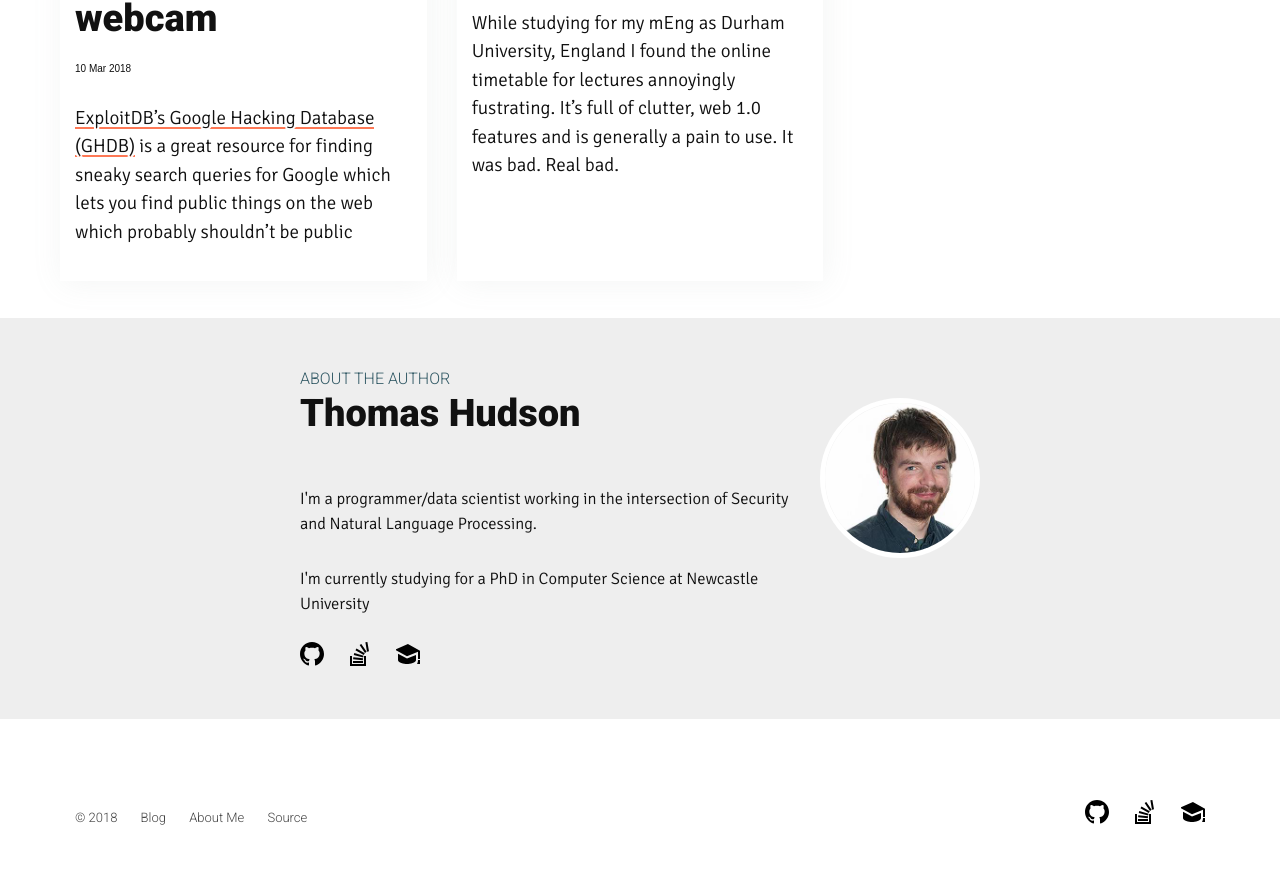
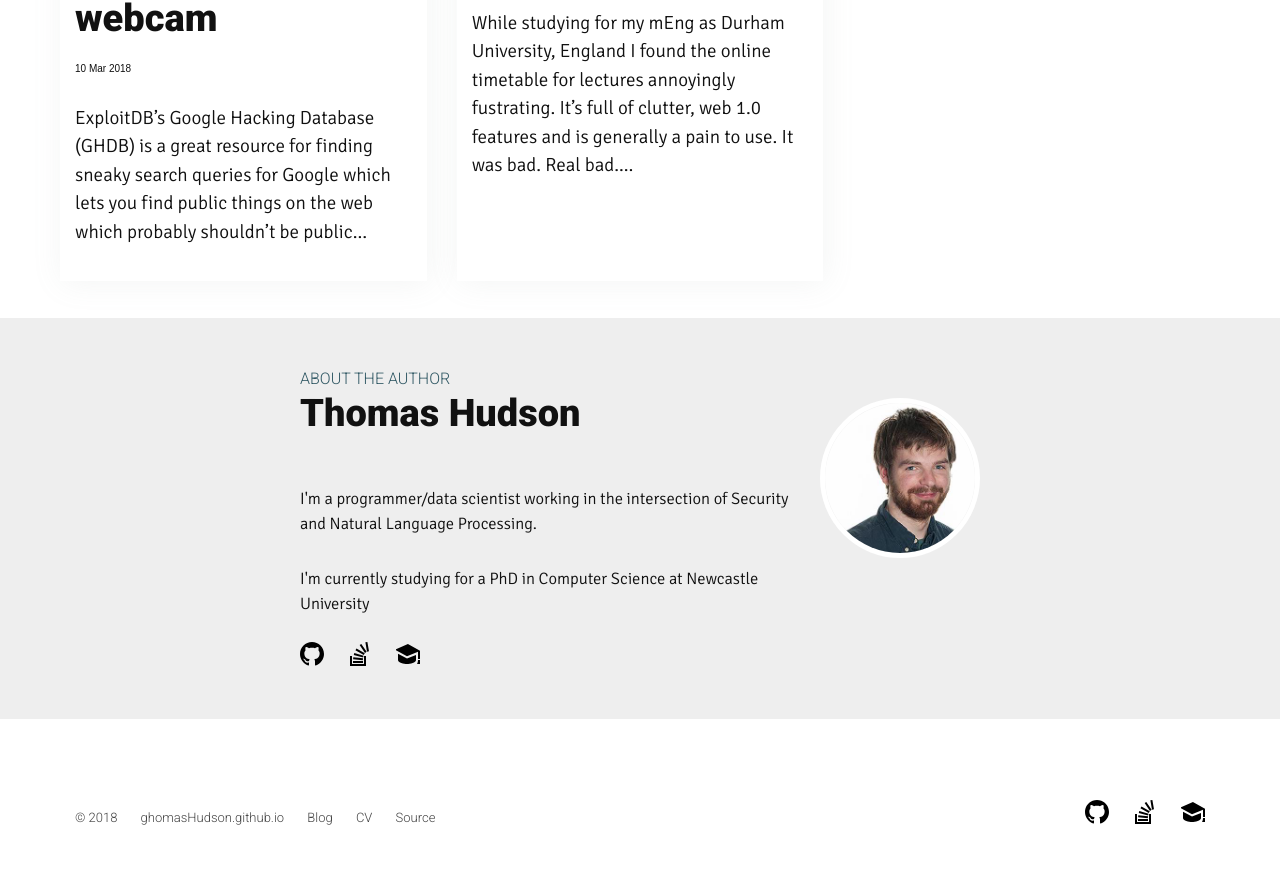
Before and after one commit to ghomasHudson/ghomasHudson.github.io, a Jekyll site: the page built from blog.html, in a window 1280 px wide. Shown: the part 723-1607 px from the top of the page. Built offline with Jekyll 4.4.1, drawn with Linux system fonts in a browser that asks for light colours.

Commit message:
layout tweaks

```diff
--- a/_layouts/default.html
+++ b/_layouts/default.html
@@ -36,7 +36,6 @@
 
     <h1 class="l-heading u-heading-0">
       <span class="l-heading__text u-text-upper">{{ page.title }}</span><br>
-
       {% if page.tags != null and page.date != null%}
       <span class="l-heading__sub u-text-meta u-text-upper u-text-normal">
         <strong>{{page.tags}}</strong> ·
@@ -45,8 +44,9 @@
       {% endif %}
     </h1>
 
-    <!-- <a href="#" target="_blank" rel="noopener nofollow" class="l-header__credit.u-text.u-text">Freepik</a> -->
-
+    {% if page.bannerCredit != null %}
+    <a href="#" target="_blank" rel="noopener nofollow" class="mainHeader__credit">{{page.bannerCredit}}</a>
+    {% endif %}
   </header>
     {{ content }}
 
@@ -66,8 +66,9 @@
     <footer>
       <nav class="c-inline-list u-block u-text-meta u-text-meta--small">
         <span>&copy; 2018</span>
-        <a href="blog">Blog</a>
-        <a href="cv">About Me</a>
+        <a href="/">ghomasHudson.github.io</a>
+        <a href="/blog">Blog</a>
+        <a href="/cv">CV</a>
         <a target="_blank" href="https://github.com/ghomasHudson/ghomasHudson.github.io">Source</a></nav>
       <div class="c-inline-list u-block">{% include social.html %}
 </div>
--- a/blog.html
+++ b/blog.html
@@ -195,7 +195,7 @@
 			</h2>
 			{{ post.date | date_to_string }}
 			<div class="u-t-sm"><a href="{{ post.url }}">
-				{{ post.excerpt }}
+				<p>{{ post.excerpt | strip_html | normalize_whitespace}}&hellip;</p>
 			</a></div>
 	</article>
 {% endfor %}
```
